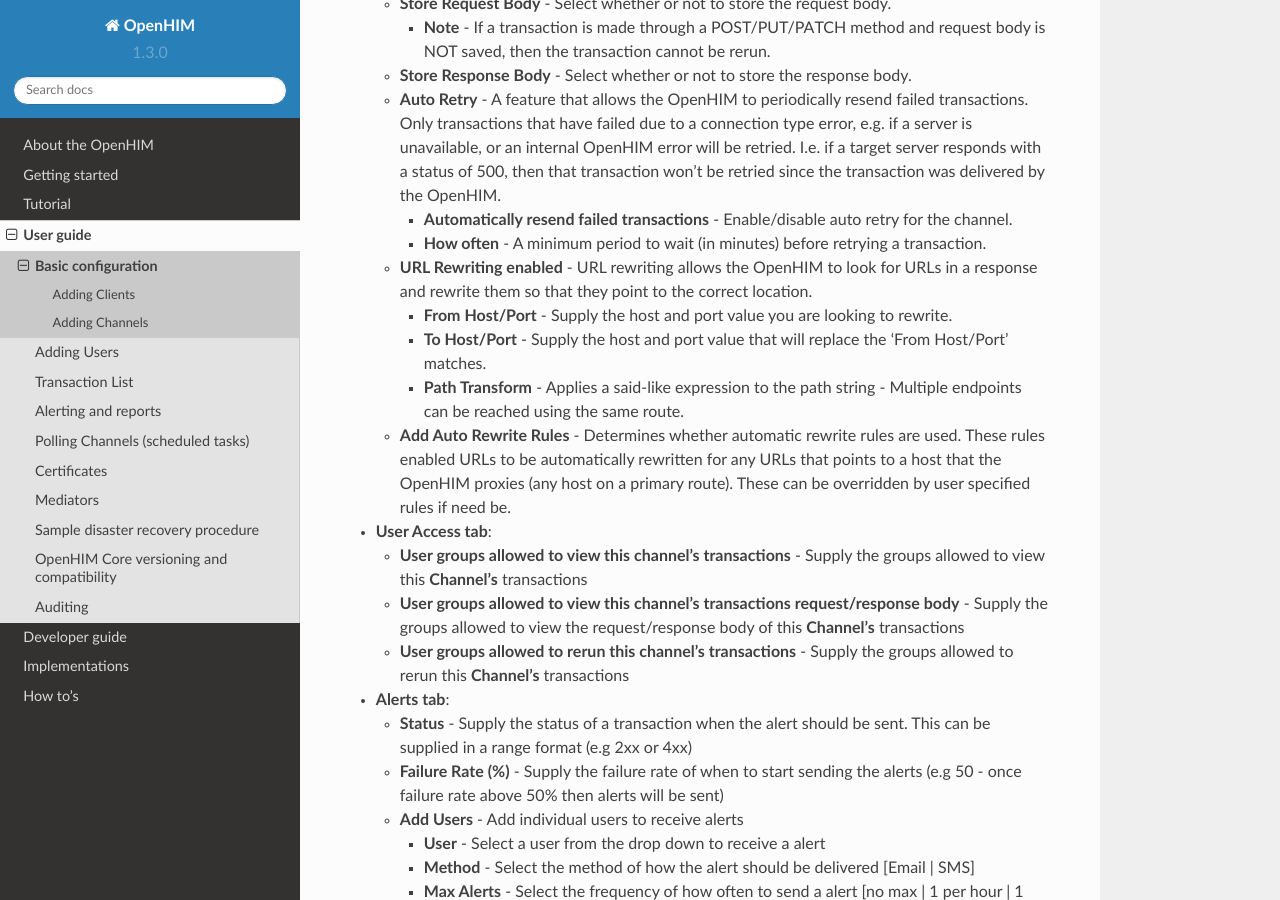
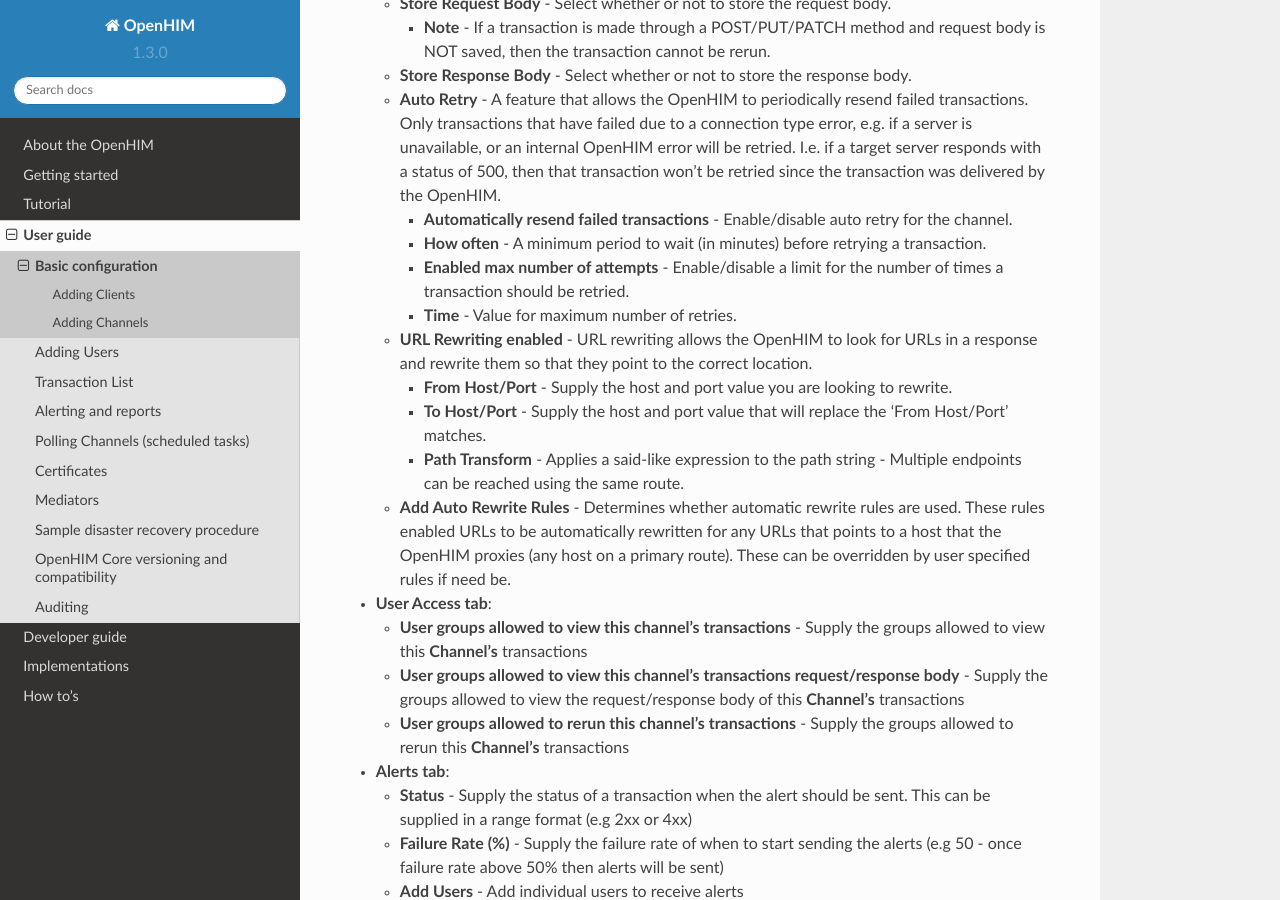
Before and after one commit to jembi/openhim-core-js, a Sphinx documentation site: the page built from docs/user-guide/basic-config.md, in a window 1280 px wide and 900 px high, scrolled down 3304 px. Built offline with Sphinx 7.4.7 and the Read the Docs theme 2.0.0, drawn with Linux system fonts in a browser that asks for light colours.

```diff
--- a/docs/user-guide/basic-config.md
+++ b/docs/user-guide/basic-config.md
@@ -92,6 +92,8 @@
     * **Auto Retry** - A feature that allows the OpenHIM to periodically resend failed transactions. Only transactions that have failed due to a connection type error, e.g. if a server is unavailable, or an internal OpenHIM error will be retried. I.e. if a target server responds with a status of 500, then that transaction won't be retried since the transaction was delivered by the OpenHIM.
         * **Automatically resend failed transactions** - Enable/disable auto retry for the channel.
         * **How often** - A minimum period to wait (in minutes) before retrying a transaction.
+        * **Enabled max number of attempts** - Enable/disable a limit for the number of times a transaction should be retried.
+        * **Time** - Value for maximum number of retries.
     * **URL Rewriting enabled** - URL rewriting allows the OpenHIM to look for URLs in a response and rewrite them so that they point to the correct location.
         * **From Host/Port** - Supply the host and port value you are looking to rewrite.
         * **To Host/Port** - Supply the host and port value that will replace the 'From Host/Port' matches.
```
Also changed, not shown: 1 other file.
